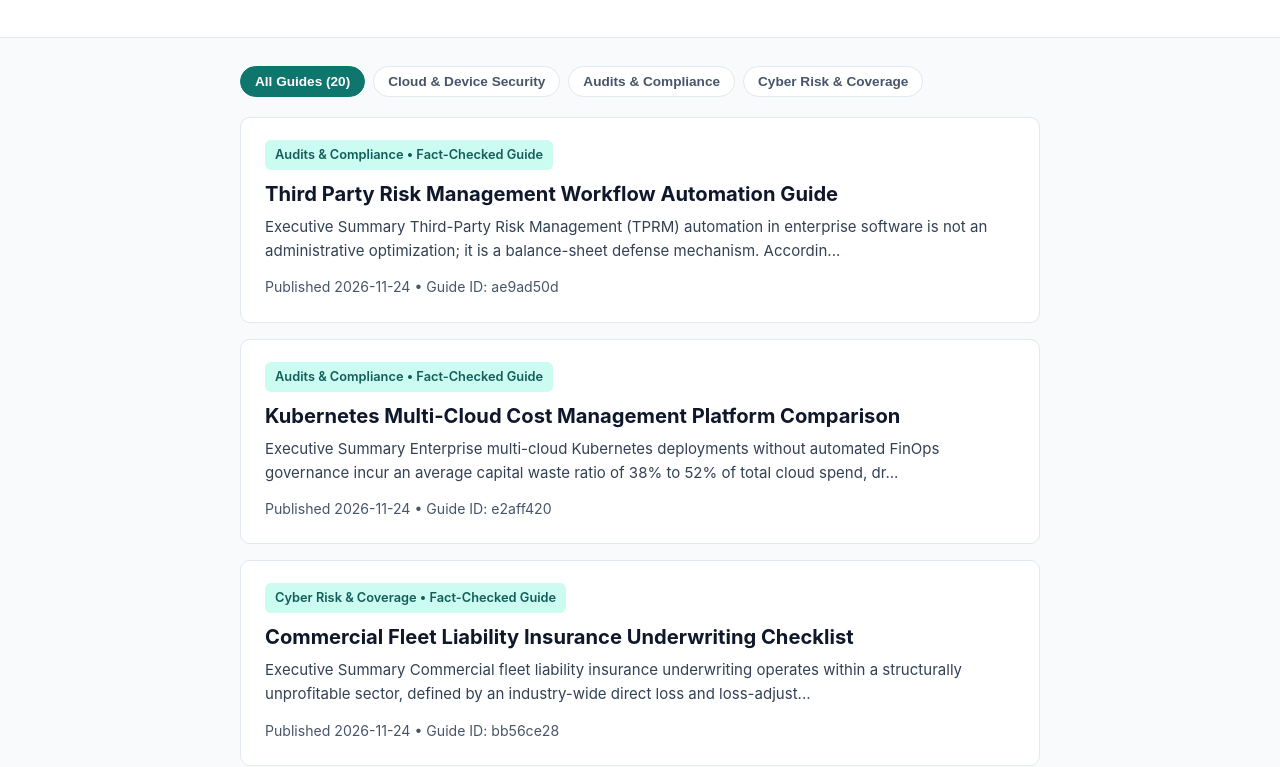
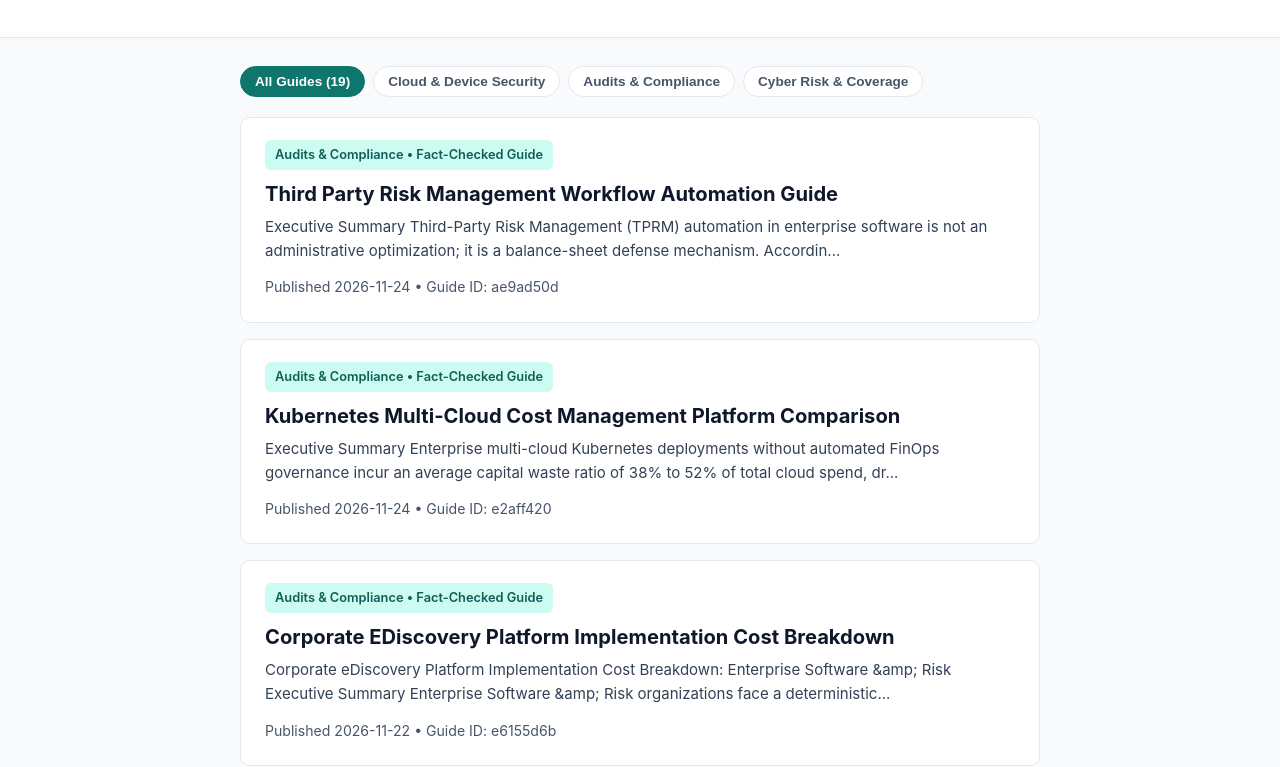
Before and after one commit to AboveTG/research-site, a plain HTML site: page index.html in a window 1280 px wide. Shown: the part 188-955 px from the top of the page. Drawn offline with Linux system fonts and the light colour scheme.

Commit message:
seo: rebuild index and sitemap with canonical tags and remove dead fleet card

```diff
--- a/index.html
+++ b/index.html
@@ -5,6 +5,7 @@
   <meta name="viewport" content="width=device-width, initial-scale=1.0" />
   <title>Plain-English Security, Privacy &amp; Business Guides | BrowserClues Research</title>
   <meta name="description" content="Clear, fact-checked guides on browser privacy, data protection, security audits, and cyber risk written in everyday language." />
+  <link rel="canonical" href="https://research.browserclues.live/" />
   <link rel="stylesheet" href="styles.css" />
   <script async src="https://pagead2.googlesyndication.com/pagead/js/adsbygoogle.js?client=ca-pub-5534997408088306" crossorigin="anonymous"></script>
 </head>
@@ -21,7 +22,7 @@
   </header>
   <main class="container">
     <div class="filter-bar" role="group" aria-label="Filter guides by topic">
-      <button type="button" class="filter-btn active" data-filter="all">All Guides (20)</button>
+      <button type="button" class="filter-btn active" data-filter="all">All Guides (19)</button>
       <button type="button" class="filter-btn" data-filter="security">Cloud &amp; Device Security</button>
       <button type="button" class="filter-btn" data-filter="compliance">Audits &amp; Compliance</button>
       <button type="button" class="filter-btn" data-filter="risk">Cyber Risk &amp; Coverage</button>
@@ -38,12 +39,6 @@
   <h2><a href="posts/kubernetes-multi-cloud-cost-management-platform-comparison.html">Kubernetes Multi-Cloud Cost Management Platform Comparison</a></h2>
   <p class="index-excerpt">Executive Summary Enterprise multi-cloud Kubernetes deployments without automated FinOps governance incur an average capital waste ratio of 38% to 52% of total cloud spend, dr...</p>
   <p class="meta">Published 2026-11-24 &bull; Guide ID: e2aff420</p>
-</article>
-<article class="index-card" data-cat="risk">
-  <span class="badge">Cyber Risk &amp; Coverage &bull; Fact-Checked Guide</span>
-  <h2><a href="posts/commercial-fleet-liability-insurance-underwriting-checklist.html">Commercial Fleet Liability Insurance Underwriting Checklist</a></h2>
-  <p class="index-excerpt">Executive Summary Commercial fleet liability insurance underwriting operates within a structurally unprofitable sector, defined by an industry-wide direct loss and loss-adjust...</p>
-  <p class="meta">Published 2026-11-24 &bull; Guide ID: bb56ce28</p>
 </article>
 <article class="index-card" data-cat="compliance">
   <span class="badge">Audits &amp; Compliance &bull; Fact-Checked Guide</span>
--- a/sitemap.xml
+++ b/sitemap.xml
@@ -6,7 +6,6 @@
   <url><loc>https://research.browserclues.live/contact.html</loc></url>
   <url><loc>https://research.browserclues.live/posts/third-party-risk-management-workflow-automation-guide.html</loc><lastmod>2026-11-24</lastmod></url>
   <url><loc>https://research.browserclues.live/posts/kubernetes-multi-cloud-cost-management-platform-comparison.html</loc><lastmod>2026-11-24</lastmod></url>
-  <url><loc>https://research.browserclues.live/posts/commercial-fleet-liability-insurance-underwriting-checklist.html</loc><lastmod>2026-11-24</lastmod></url>
   <url><loc>https://research.browserclues.live/posts/corporate-ediscovery-platform-implementation-cost-breakdown.html</loc><lastmod>2026-11-22</lastmod></url>
   <url><loc>https://research.browserclues.live/posts/cloud-security-posture-management-tool-pricing-review.html</loc><lastmod>2026-11-22</lastmod></url>
   <url><loc>https://research.browserclues.live/posts/identity-governance-and-administration-tool-selection-guide.html</loc><lastmod>2026-11-21</lastmod></url>
```
Also changed, not shown: about.html (+1 -0 lines), contact.html (+1 -0 lines), privacy.html (+1 -0 lines), manifest.json.
